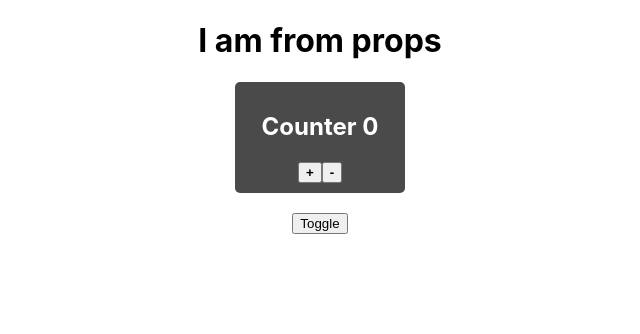
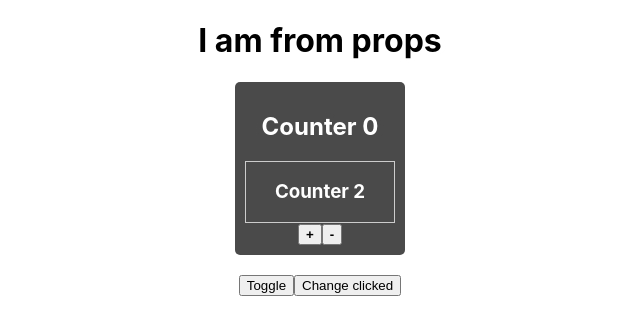
Before and after one commit to chaikovskyit/react-express, a React (Create React App) app: page / in a window 1280 px wide. Shown: the top 334 px of the page, without its empty margins (320-960 px from the left). Built offline with nearby package versions, Linux system fonts and the light colour scheme.

Commit message:
use context, React.createContext

```diff
--- a/src/App.js
+++ b/src/App.js
@@ -4,10 +4,13 @@
 import Counter from './Counter/Counter';
 import ErrorBoundary from './ErrorBoundary/ErrorBoundary';
 
+export const ClickedContext = React.createContext(false);
+
 class App extends Component {
 	constructor(props) {
 		super(props);
 		this.state = {
+			clicked: false,
 			cars: [
 				{ name: 'Ford', year: 2018 },
 				{ name: 'Audi', year: 2016 },
@@ -72,10 +75,14 @@
 			<div style={divStyle}>
 				{/* <h1>{this.state.pageTitle}</h1> */}
 				<h1>{this.props.title}</h1>
-				<Counter />
+				<ClickedContext.Provider value={this.state.clicked}>
+					<Counter />
+				</ClickedContext.Provider>
+
 				<button style={{ marginTop: '20px' }} onClick={this.toggleCarsHandler}>
 					Toggle
 				</button>
+				<button onClick={() => this.setState({ clicked: true })}>Change clicked</button>
 				<div
 					style={{
 						width: 400,
--- a/src/Counter/Counter.js
+++ b/src/Counter/Counter.js
@@ -1,5 +1,6 @@
 import React, { Component } from 'react';
 import './Counter.css';
+import Counter2 from '../Counter2/Counter2';
 
 export default class Counter extends Component {
 	state = {
@@ -26,6 +27,7 @@
 		return (
 			<div className='counter'>
 				<h2>Counter {this.state.counter}</h2>
+				<Counter2 />
 				<button onClick={this.addCounter}>
 					<strong>+</strong>
 				</button>
--- /dev/null
+++ b/src/Counter2/Counter2.js
@@ -0,0 +1,16 @@
+import React from 'react';
+import { ClickedContext } from '../App';
+export default (props) => {
+	return (
+		<div
+			style={{
+				border: '1px solid #ccc',
+			}}
+		>
+			<h3>Counter 2</h3>
+			<ClickedContext.Consumer>
+				{(clicked) => (clicked ? <p>Clicked</p> : null)}
+			</ClickedContext.Consumer>
+		</div>
+	);
+};
```
